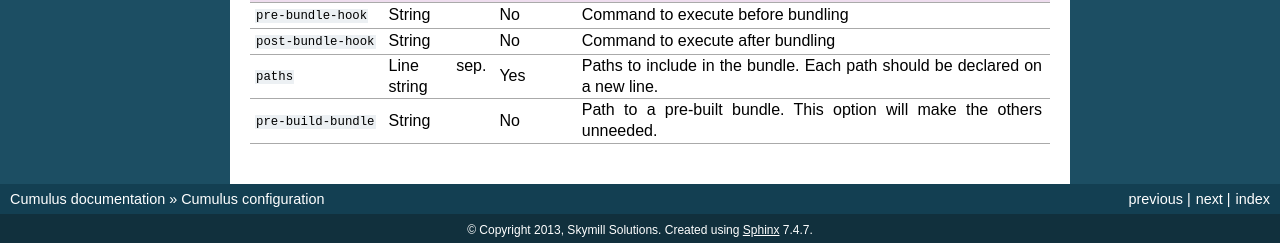
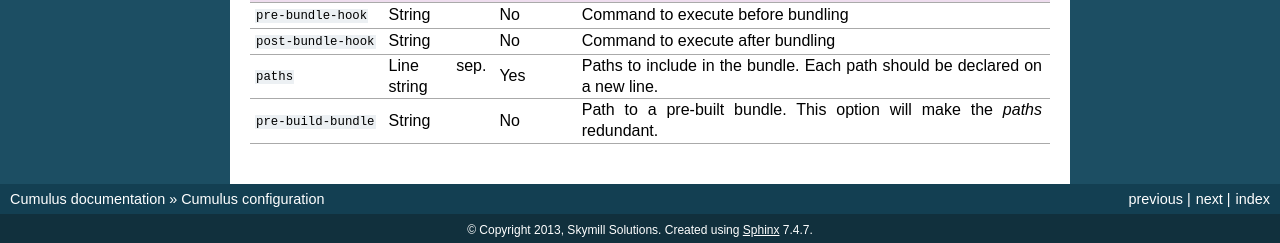
Before and after one commit to skymill/cumulus, a Sphinx documentation site: the page built from docs/cumulus_configuration.rst, in a window 1280 px wide. Shown: the part 1875-2118 px from the top of the page. Built offline with Sphinx 7.4.7, drawn with Linux system fonts in a browser that asks for light colours; the version number could not be read and is left out.

Commit message:
Clarified the docs for pre-built-bundle #82

```diff
--- a/docs/cumulus_configuration.rst
+++ b/docs/cumulus_configuration.rst
@@ -110,5 +110,5 @@ Option                  Type               Required Comment
 ``pre-bundle-hook``     String             No       Command to execute before bundling
 ``post-bundle-hook``    String             No       Command to execute after bundling
 ``paths``               Line sep. string   Yes      Paths to include in the bundle. Each path should be declared on a new line.
-``pre-build-bundle``    String             No       Path to a pre-built bundle. This option will make the others unneeded.
+``pre-build-bundle``    String             No       Path to a pre-built bundle. This option will make the `paths` redundant.
 ======================= ================== ======== ==========================================
```
